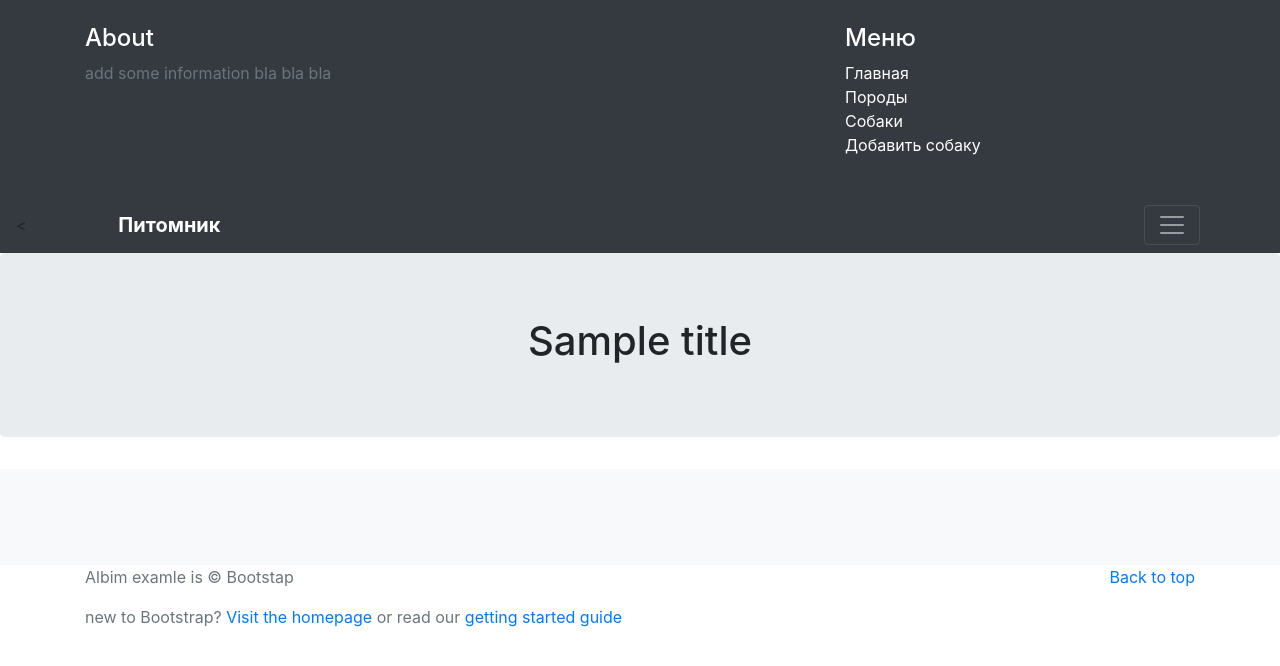
After one commit to anor32/cbv_django, a Django app: template dogs/templates/dogs/base.html in a window 1280 px wide, after a click that opens the changed part. The commit adds this page. Shown: the top 666 px of the page. Run offline with Django 5.2, Linux system fonts and the light colour scheme; the template is opened without the code that fills it: most values are stand-ins (such as "Sample title", 1, 10 or a date in 2020); some libraries are stand-ins or nearby versions.

Commit message:
написан base html главной страницы создана форма для загрузки своих собак создано оформления для шаблона пород собак

```diff
--- /dev/null
+++ b/dogs/templates/dogs/base.html
@@ -0,0 +1,90 @@
+{% load static %}
+<!DOCTYPE html>
+<html lang="en">
+<head>
+    <meta charset="UTF-8">
+    <meta name="viewport" content="width=device-width, initial-scale=1, shrink-to-fit=no">
+    <title>{{ title }}</title>
+
+    <link href="{% static 'css/bootstrap.min.css' %}" rel="stylesheet">
+
+    <link href="{% static 'css/bootstrap.album.css' %}" rel="stylesheet">
+</head>
+
+<body>
+
+<header>
+    <div class="collapse bg-dark" id="navbarHeader">
+        <div class="container">
+            <div class="row">
+                <div class="col-sm-8 col-md-7 py-4">
+                    <h4 class="text-white"> About </h4>
+                    <p class="text-muted"> add some information bla bla bla</p>
+
+
+
+                </div>
+                <div class="col-sm-4 offset-md-1 py-4">
+                    <h4 class="text-white"> Меню</h4>
+                    <ul class="list-unstyled">
+                        <li><a href="{% url 'dogs:index' %}" class="text-white">Главная</a></li>
+                        <li><a href="{% url 'dogs:breeds' %}" class="text-white">Породы</a></li>
+                        <li><a href="{% url 'dogs:dogs_list' %}" class="text-white">Cобаки</a></li>
+                        <li><a href="{% url 'dogs:dog_create' %}" class="text-white">Добавить собаку</a></li>
+                    </ul>
+                </div>
+            </div>
+        </div>
+    </div>
+    <div class="navbar navbar-dark bg-dark box-shadow"><
+        <div class="container d-flex justify-content-between">
+            <a href="#" class="navbar-brand d-flex align-items-center">
+                <svg xmlns="http://www.w3.org/2000/svg" width="20" height="20" viewBox="0 0 24 24" fill="none"
+                     stroke="currentColor" stroke-width="2" stroke-linecap="round" stroke-linejoin="round" class="mr-2"></svg>
+                <path d="M23 19a2 2 0 0 1-2 2H3a2 2 0 0 1-2-2V8a2 2 0 0 0 1 2-2h4l2-3h6l2 3h4a2 2 0 0 1 2 2z"></path>
+                <circle cx = "12" cy="13" r="4"></circle>
+                <strong>Питомник</strong>
+            </a>
+            <button class="navbar-toggler" type="button" data-toggle='collapse' data-target="#navbarHeader"
+                    aria-controls="navbarHeader" aria-expanded="false" aria-label="Toggle navigation">
+                <span class="navbar-toggler-icon"></span>
+            </button>
+        </div>
+    </div>
+</header>
+    <main role="main">
+    <section class="jumbotron text-center">
+        <div class="container">
+            <h1 class="jumbotron-heading">{{ title }}</h1>
+        </div>
+    </section>
+        <div class="album py-5 bg-light">
+            <div class="container">
+                {%block content %}
+                {% endblock %}
+
+
+            </div>
+        </div>
+
+    </main>
+
+<footer class="text-muted">
+    <div class="container">
+        <p class="float-right">
+            <a href="#"> Back to top </a>
+        </p>
+        <p>Albim examle is &copy; Bootstap</p>
+        <p> new to Bootstrap? <a href="'../../..">Visit the homepage </a> or read our <a href="../../getting-started"> getting
+        started guide</a></p>
+    </div>
+</footer>
+
+
+<script src="https://code.jquery.com/jquery-3.2.1.slim.min.js" crossorigin="anonymous"></script>
+<script>window.jQuery || document.write('<script src="../../assets/js/vendor/jquery-slim.min.js"><\/script>');</script>
+<script src ="{% static 'js/popper.min.js' %}"></script>
+<script src ="{% static 'js/bootstrap.min.js' %}"></script>
+<script src ="{% static 'js/holder.min.js' %}"></script>
+</body>
+</html>
```
Also changed, not shown: dogs/templates/dogs/breeds.html (+9 -9 lines), dogs/templates/dogs/create.html (+28 -9 lines), dogs/templates/dogs/includes/inc_breed.html (added, +13 -0 lines).
